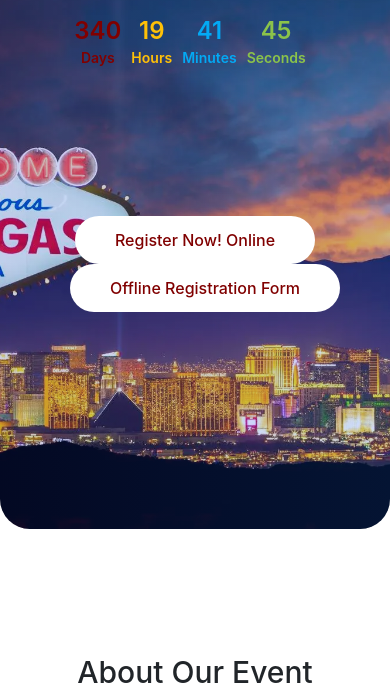
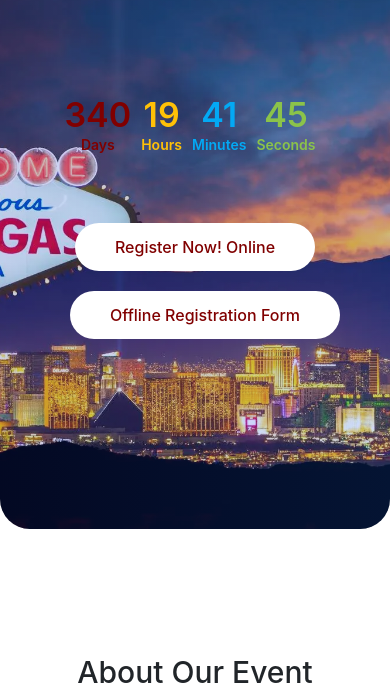
Before and after one commit to Joshxing/events-exhibition, a plain HTML site: page index.html in a window 390 px wide. Shown: the part 121-816 px from the top of the page. Drawn offline with nearby package versions, Linux system fonts and the light colour scheme; files whose address does not match are found by name.

Commit message:
10th commit

```diff
--- a/assets/css/style.css
+++ b/assets/css/style.css
@@ -89,6 +89,7 @@ p {
 
 /*===== All Button Style =====*/
 .main-btn {
+  margin-bottom: 20px;
   display: inline-block;
   font-weight: 500;
   text-align: center;
@@ -607,7 +608,8 @@ p {
   text-align: center; }
   @media (max-width: 767px) {
     .header-countdown .single-count-content {
-      padding: 0 10px; } }
+      padding: 0 10px;
+      margin-top: -20px; } }
   @media only screen and (min-width: 576px) and (max-width: 767px) {
     .header-countdown .single-count-content {
       padding: 0 15px; } }
@@ -617,7 +619,7 @@ p {
     line-height: 60px; }
     @media (max-width: 767px) {
       .header-countdown .single-count-content .count {
-        font-size: 24px;
+        font-size: 34px;
         line-height: 30px; } }
     @media only screen and (min-width: 576px) and (max-width: 767px) {
       .header-countdown .single-count-content .count {
```
